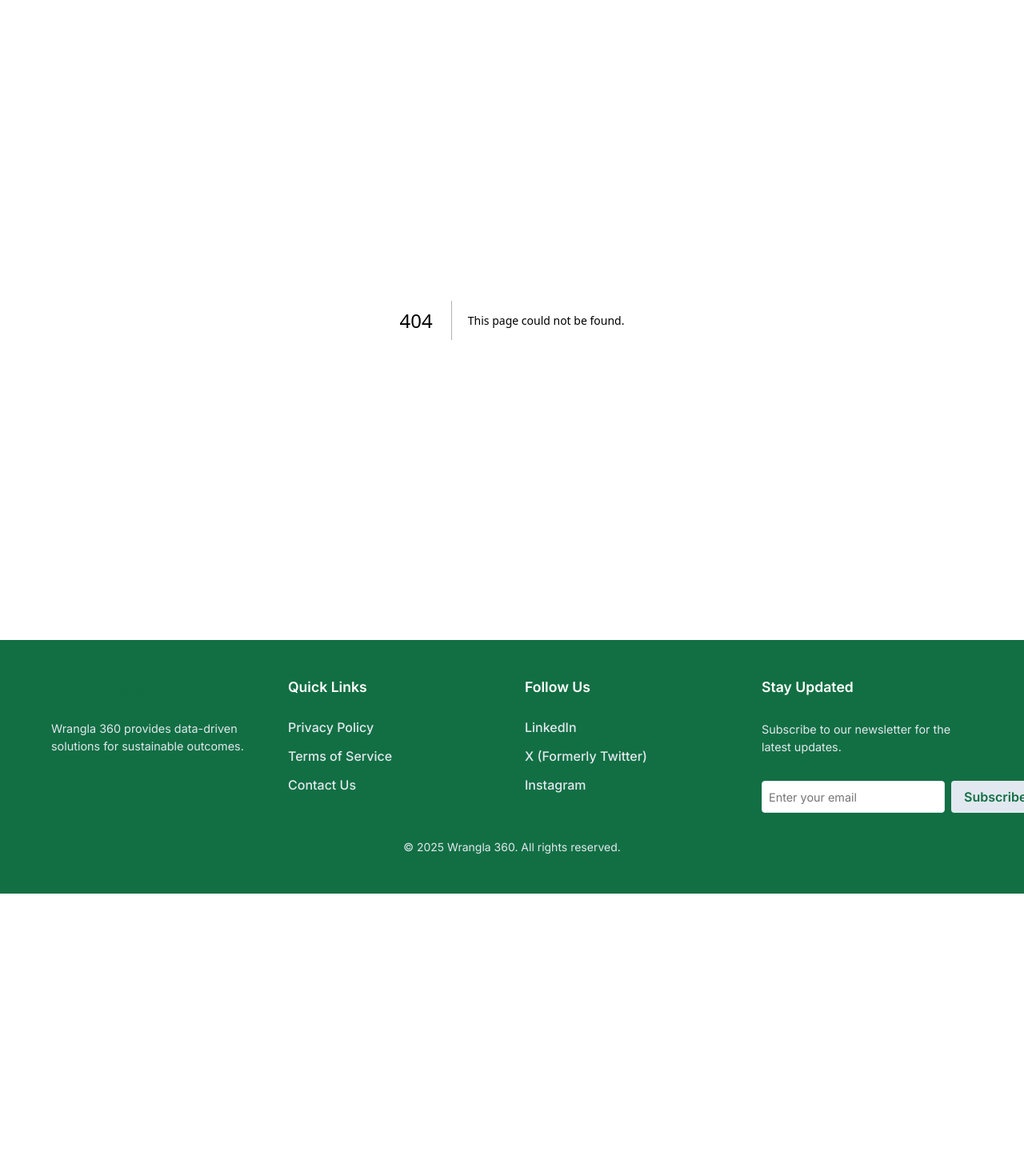
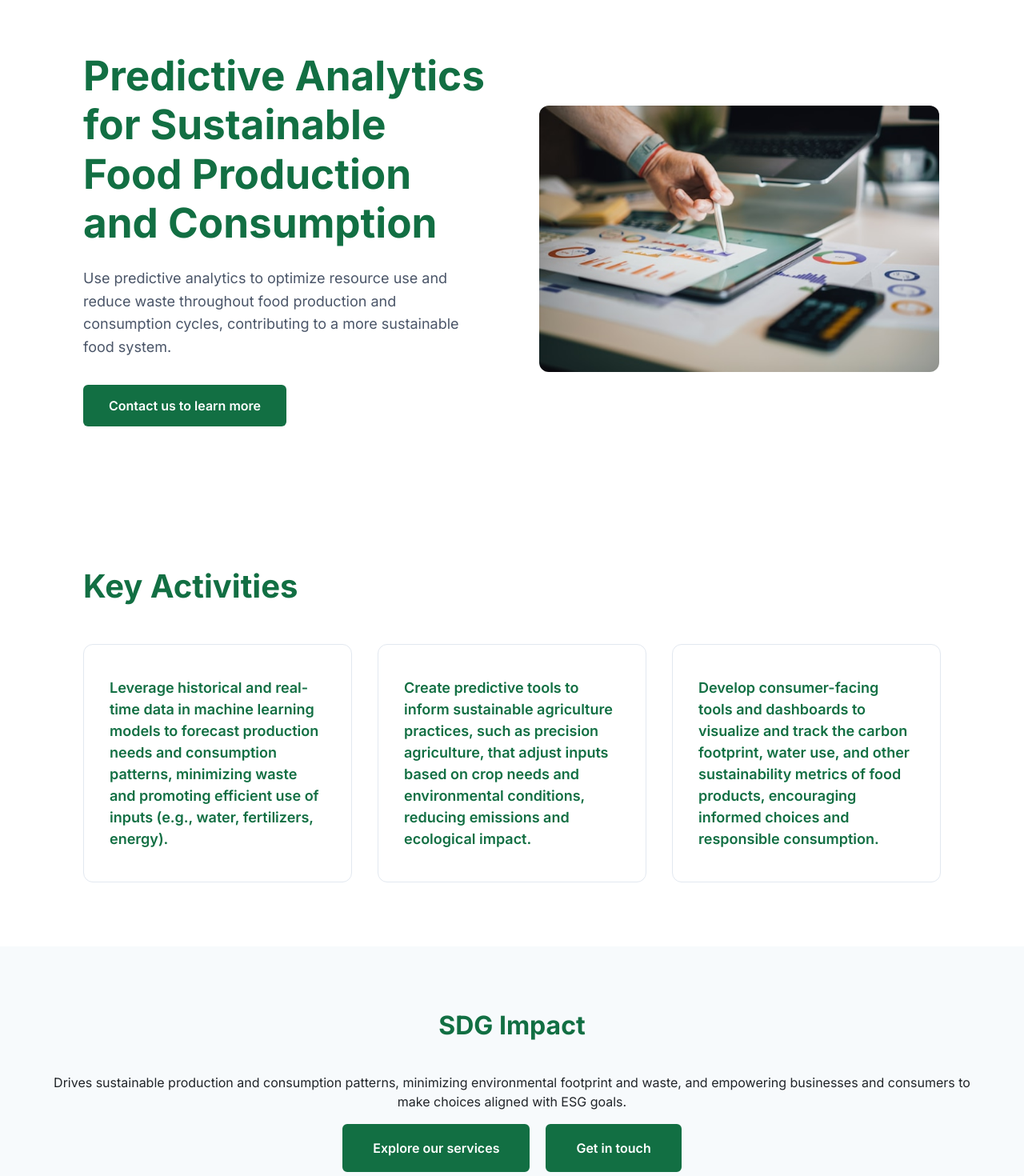
Before and after one commit to rmiyoyo/wrangla360, a Next.js app: page /focus/analytics in a window 1280 px wide. Before the commit this address had no page. Shown: the part 140-1610 px from the top of the page at 80% size. Before the commit the page ends 1257 px from the top, so only its background shows below. Built offline with nearby package versions, Linux system fonts and the light colour scheme.

Commit message:
Our focus areas

```diff
--- /dev/null
+++ b/src/app/focus/analytics/page.tsx
@@ -0,0 +1,60 @@
+import Link from 'next/link';
+import Image from 'next/image';
+
+export default function PredictiveAnalytics() {
+  return (
+    <>
+      <section className="hero">
+        <div className="hero-content">
+          <h1>Predictive Analytics for Sustainable Food Production and Consumption</h1>
+          <p>
+            Use predictive analytics to optimize resource use and reduce waste throughout food production and consumption cycles, contributing to a more sustainable food system.
+          </p>
+          <Link href="/contact" className="hero-btn">
+            Contact us to learn more
+          </Link>
+        </div>
+        <div className="hero-image">
+          <Image
+            src="/predictive-analytics.jpg"
+            alt="Predictive analytics in food systems"
+            width={500}
+            height={450}
+            priority
+            className="rounded-xl"
+          />
+        </div>
+      </section>
+
+      <section className="focus-section">
+        <h2>Key Activities</h2>
+        <div className="focus-grid">
+          <div className="focus-item">
+            Leverage historical and real-time data in machine learning models to forecast production needs and consumption patterns, minimizing waste and promoting efficient use of inputs (e.g., water, fertilizers, energy).
+          </div>
+          <div className="focus-item">
+            Create predictive tools to inform sustainable agriculture practices, such as precision agriculture, that adjust inputs based on crop needs and environmental conditions, reducing emissions and ecological impact.
+          </div>
+          <div className="focus-item">
+            Develop consumer-facing tools and dashboards to visualize and track the carbon footprint, water use, and other sustainability metrics of food products, encouraging informed choices and responsible consumption.
+          </div>
+        </div>
+      </section>
+
+      <section className="cta-section">
+        <h2>SDG Impact</h2>
+        <p className="text-center max-w-3xl mx-auto">
+          Drives sustainable production and consumption patterns, minimizing environmental footprint and waste, and empowering businesses and consumers to make choices aligned with ESG goals.
+        </p>
+        <div className="cta-buttons">
+          <Link href="/services" className="cta-btn primary">
+            Explore our services
+          </Link>
+          <Link href="/contact" className="cta-btn secondary">
+            Get in touch
+          </Link>
+        </div>
+      </section>
+    </>
+  );
+}
--- /dev/null
+++ b/src/app/focus/impact/page.tsx
@@ -0,0 +1,60 @@
+import Link from 'next/link';
+import Image from 'next/image';
+
+export default function InclusiveDataSocialImpact() {
+  return (
+    <>
+      <section className="hero">
+        <div className="hero-content">
+          <h1>Inclusive Data and Social Impact Analytics</h1>
+          <p>
+            Collect, analyze, and leverage diverse datasets to address social dimensions within the food system, focusing on equitable food access, nutrition, and affordability, especially for vulnerable populations.
+          </p>
+          <Link href="/contact" className="hero-btn">
+            Contact us to learn more
+          </Link>
+        </div>
+        <div className="hero-image">
+          <Image
+            src="/inclusive-data.jpg"
+            alt="Inclusive data and social impact analytics"
+            width={500}
+            height={450}
+            priority
+            className="rounded-xl"
+          />
+        </div>
+      </section>
+
+      <section className="focus-section">
+        <h2>Key Activities</h2>
+        <div className="focus-grid">
+          <div className="focus-item">
+            Develop inclusive, cross-sectional datasets that represent diverse demographics, regional food security, dietary needs, and socioeconomic factors to identify inequities in food access and nutrition.
+          </div>
+          <div className="focus-item">
+            Use geospatial and demographic analytics to map “food deserts” and “food swamps” (areas with limited access to healthy food or a high density of unhealthy food options) and model how climate or economic changes could affect these regions.
+          </div>
+          <div className="focus-item">
+            Collaborate with government bodies, NGOs, and local organizations to create tools for monitoring food access and affordability, enabling targeted interventions to improve food equity and access in underserved communities.
+          </div>
+        </div>
+      </section>
+
+      <section className="cta-section">
+        <h2>SDG Impact</h2>
+        <p className="text-center max-w-3xl mx-auto">
+          Advances social equity by addressing food access and affordability, ensuring that ESG efforts include social outcomes and prioritize nutritional security, especially for marginalized groups. This supports fair access to resources and healthier outcomes for all.
+        </p>
+        <div className="cta-buttons">
+          <Link href="/services" className="cta-btn primary">
+            Explore our services
+          </Link>
+          <Link href="/contact" className="cta-btn secondary">
+            Get in touch
+          </Link>
+        </div>
+      </section>
+    </>
+  );
+}
--- /dev/null
+++ b/src/app/focus/risk/page.tsx
@@ -0,0 +1,60 @@
+import Link from 'next/link';
+import Image from 'next/image';
+
+export default function SystemicRiskAssessment() {
+  return (
+    <>
+      <section className="hero">
+        <div className="hero-content">
+          <h1>Systemic Risk Assessment for the Entire Food System</h1>
+          <p>
+            Quantify and model risks throughout the food system—from production through distribution to consumption—highlighting vulnerabilities due to climate change, regulatory shifts, and market volatility.
+          </p>
+          <Link href="/contact" className="hero-btn">
+            Contact us to learn more
+          </Link>
+        </div>
+        <div className="hero-image">
+          <Image
+            src="/systemic-risk.jpg"
+            alt="Systemic risk assessment in food systems"
+            width={500}
+            height={450}
+            priority
+            className="rounded-xl"
+          />
+        </div>
+      </section>
+
+      <section className="focus-section">
+        <h2>Key Activities</h2>
+        <div className="focus-grid">
+          <div className="focus-item">
+            Develop comprehensive risk models that integrate climate and market data with production, distribution, and consumption patterns, assessing how climate variability and extreme events may affect food availability and affordability.
+          </div>
+          <div className="focus-item">
+            Conduct scenario analysis using actuarial methods to evaluate financial impacts and insurance needs for stakeholders across the food system, including farmers, distributors, retailers, and consumers.
+          </div>
+          <div className="focus-item">
+            Offer risk-adjusted strategies for each stage in the food system to mitigate impacts, such as shifting production practices, adapting distribution networks, or diversifying food sources.
+          </div>
+        </div>
+      </section>
+
+      <section className="cta-section">
+        <h2>SDG Impact</h2>
+        <p className="text-center max-w-3xl mx-auto">
+          Enhances food system resilience by identifying risks that threaten food security and sustainability, supporting proactive measures to reduce environmental impact and promote food security across populations.
+        </p>
+        <div className="cta-buttons">
+          <Link href="/services" className="cta-btn primary">
+            Explore our services
+          </Link>
+          <Link href="/contact" className="cta-btn secondary">
+            Get in touch
+          </Link>
+        </div>
+      </section>
+    </>
+  );
+}
--- a/src/app/page.tsx
+++ b/src/app/page.tsx
@@ -57,15 +57,15 @@ export default async function Home() {
       <section className="focus-section">
         <h2>Our focus</h2>
         <div className="focus-grid">
-          <div className="focus-item">
+          <Link href="focus/risk" className="focus-item">
             Systemic risk assessment
-          </div>
-          <div className="focus-item">
+          </Link>
+          <Link href="focus/analytics" className="focus-item">
             Predictive analytics
-          </div>
-          <div className="focus-item">
+          </Link>
+          <Link href="focus/impact" className="focus-item">
             Inclusive Data and Social Impact
-          </div>
+          </Link>
         </div>
       </section>
 
```
Also changed, not shown: public/inclusive-data.jpg (added), public/systemic-risk.jpg (added).
